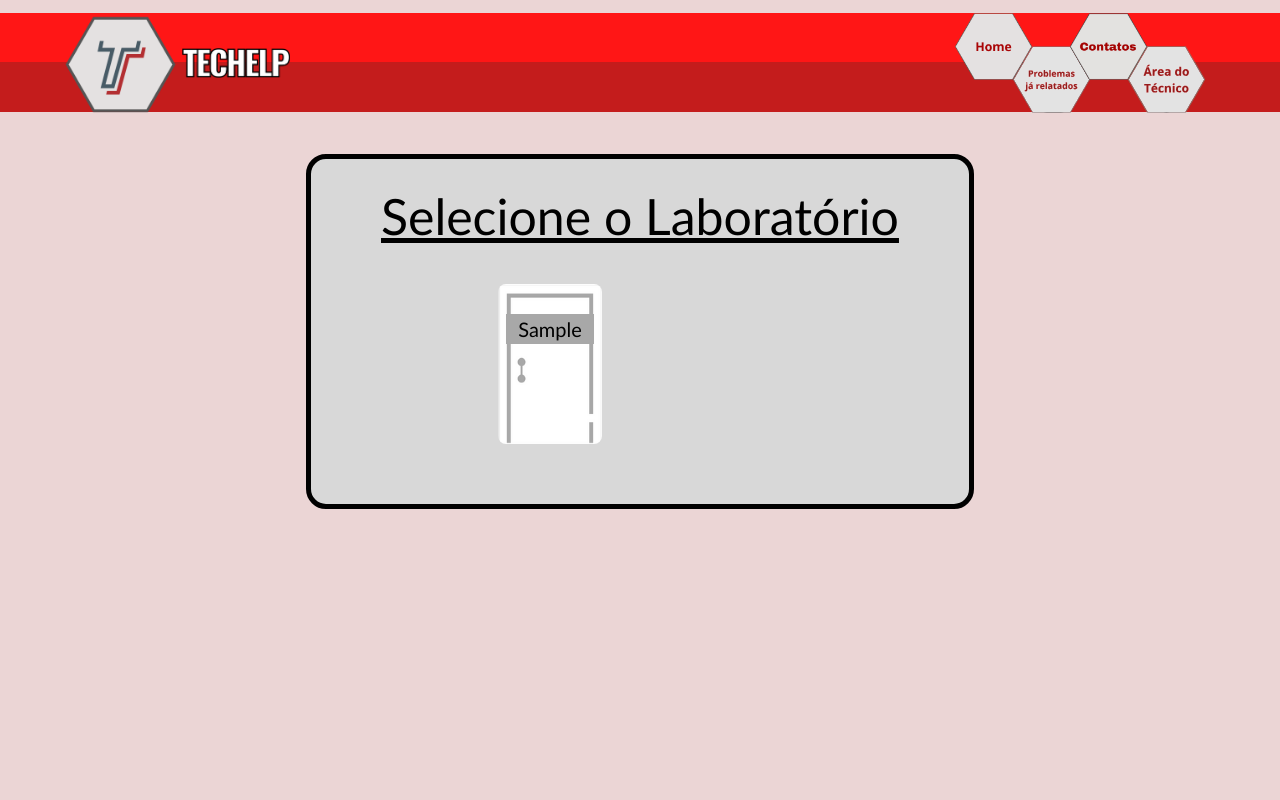
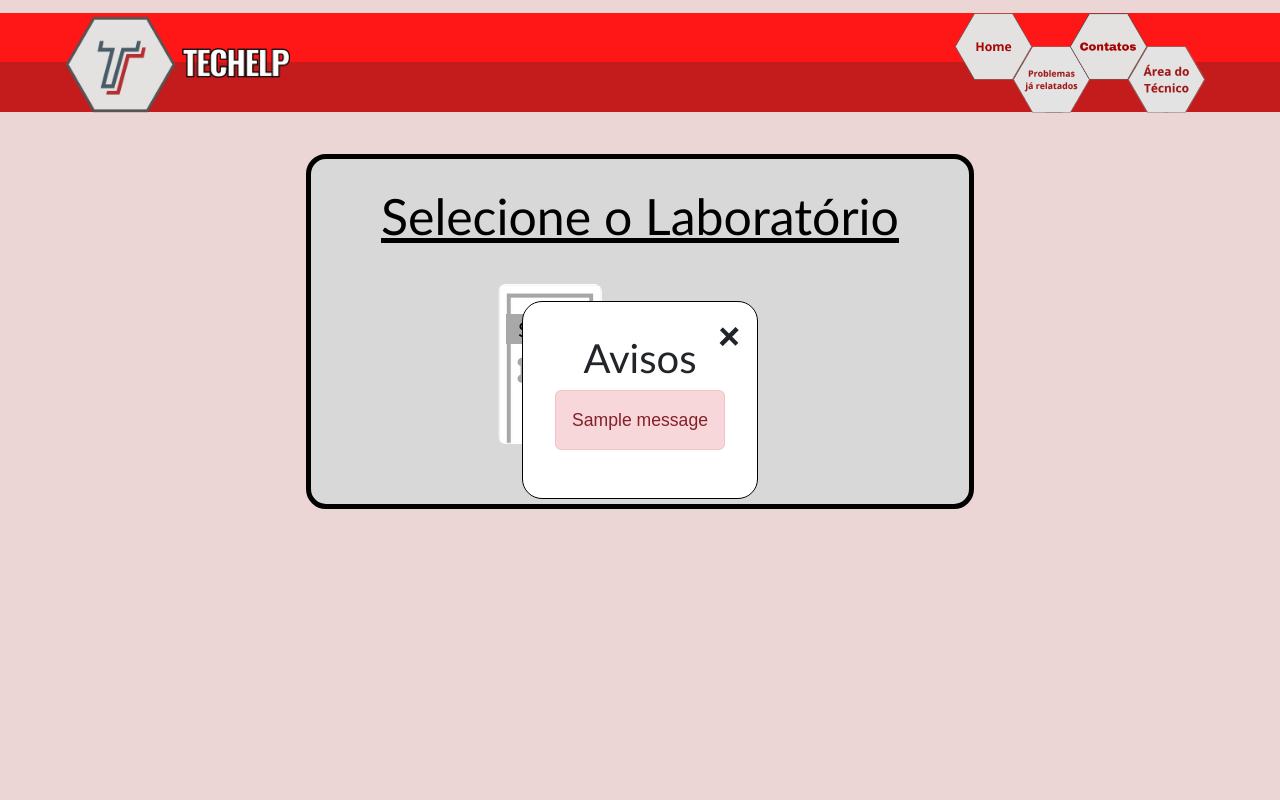
Before and after one commit to BuzzTech-API/API, a Flask app: page /lab in a window 1280 px wide. Run offline with Flask 2, Linux system fonts and the light colour scheme; tables that the repository leaves empty or names only in its code hold one stand-in row (values such as "Sample post"); one stand-in notice (Sample message) is shown; some libraries are stand-ins or nearby versions.

Commit message:
arrumando os pop de mensagens

```diff
--- a/src/app/controllers/conection.py
+++ b/src/app/controllers/conection.py
@@ -1,6 +1,6 @@
 from app import db
 from app.models.model import Chamado, User, Object
-from flask import render_template, redirect, url_for, request
+from flask import render_template, redirect, url_for, request, flash
 from flask_login import login_user
 from datetime import datetime
 import mysql.connector
@@ -32,12 +32,13 @@ def insert(Model, params):
 # Função de deletar de tupla no banco
 def dell(Model, id):
     '''Função de deletar de tupla no banco'''
+    r = Model.query.filter_by(id=id).first()
     if Model == Object:
         comando=f"SELECT Object_id FROM calls WHERE Object_id={id}"
         l = executar_busca(comando)
         if len(l)!=0:
-            return print('existe um chamado registrado')
-    r = Model.query.filter_by(id=id).first()
+            return flash(f'Existe um chamado registrado no computador {r.Object_compname} no laboratório {r.Object_lab}, por isso não foi possível excluir ele')
+
     db.session.delete(r)
     db.session.commit()
     return
@@ -60,8 +61,8 @@ def user_login(email, password):
     user = User.query.filter_by(email=email).first()
 
     if user and user.verify_password(password):
-        print(user.verify_password(password))
         login_user(user)
+        flash('Logado com Sucesso')
         return redirect(url_for('visualizar'))
     return "Usuário não existe"
 
--- a/src/app/controllers/default.py
+++ b/src/app/controllers/default.py
@@ -1,5 +1,5 @@
 from app import app, db
-from flask import render_template, redirect, url_for, request
+from flask import render_template, redirect, url_for, request, flash
 from app.models.model import Chamado, User, Object
 from flask_login import logout_user
 import datetime
@@ -253,14 +253,14 @@ def edited():
                         }
                         insert(Object, params)
 
-                msg = "Sala criada com sucesso"
+                flash("Sala criada com sucesso")
 
             elif (request.form['actiontype'] == "del"):
                 nome = request.form['salalist']
                 lay = Object.query.filter_by(Object_lab=nome).all()
                 for item in lay:
                     dell(Object, item.id)
-                msg = "Deletada com sucesso"
+                flash("Deletada com sucesso")
 
             elif (request.form['actiontype'] == "save"):
                 nome = request.form['salalist']
@@ -273,7 +273,7 @@ def edited():
                 lay = Object.query.filter_by(Object_lab=nome).all()
                 delete_object(elements, lay)
 
-                msg = "Sala modificada com sucesso"
+                flash("Sala modificada com sucesso")
 
             elif (request.form['actiontype'] == "load"):
 
@@ -283,10 +283,10 @@ def edited():
                 for item in lay:
                     elmnts.append(item.Object_div)
 
-                msg = "Sala carregada com sucesso"
+                flash("Sala carregada com sucesso")
 
         except:
-            msg = ("ERRO")
+            flash("ERRO")
 
         finally:
             lay = Object.query.order_by(Object.Object_lab)
@@ -294,7 +294,7 @@ def edited():
             for item in lay:
                 if item.Object_lab not in labs:
                     labs.append(item.Object_lab)
-            return render_template("edit.html", labs=labs, selected=selected, msg=msg, elmnts=elmnts)
+            return render_template("edit.html", labs=labs, selected=selected, elmnts=elmnts)
 
 
 
@@ -333,6 +333,7 @@ def cadastrar_login():
 def login():
     if request.method == 'POST':
         user_login(request.form['email'], request.form['password'])
+
         return redirect(url_for('homepage'))
     return render_template('login.html')
 
@@ -349,4 +350,5 @@ def login():
 @app.route('/logout')
 def logout():
     logout_user()
+    flash('Deslogado com Sucesso')
     return redirect(url_for('homepage'))
--- a/src/app/static/css/styleSP.css
+++ b/src/app/static/css/styleSP.css
@@ -517,7 +517,7 @@ a:active {
 
 /* Funcionamento do modal */
 .bg-modal {
-    background-color: rgba(0, 0, 0, 0.8);
+    background-color: rgba(0, 0, 0, 0);
     width: 100%;
     height: 100%;
     position: absolute;
@@ -540,11 +540,29 @@ a:active {
     display: none;
 }
 
+.modal-content-mensagem {
+    width: fit-content;
+    height: fit-content;
+    background-color: white;
+    text-align: center;
+    padding: 2rem;
+    position: relative;
+    border: 0.1rem solid black;
+    border-radius: 20px;
+    font-family: 'Trebuchet MS', 'Lucida Sans Unicode', 'Lucida Grande', 'Lucida Sans', Arial, sans-serif;
+    z-index: 5;
+}
+
+
 .titulo {
     font-family: 'Trebuchet MS';
     color: rgb(40, 40, 40);
     text-decoration: underline;
     text-align: center;
+}
+.flashes{
+    text-align: center;
+    font-size: 1.1rem;
 }
 
 .lista-botão-A {
--- a/src/app/static/css/styles-home.css
+++ b/src/app/static/css/styles-home.css
@@ -121,6 +121,8 @@
     font-family: 'Trebuchet MS', 'Lucida Sans Unicode', 'Lucida Grande', 'Lucida Sans', Arial, sans-serif;
 }
 
+
+
 .inploginH {
     font-size: 1.75vw;
     margin-bottom: 0vw;
--- a/src/app/templates/base.html
+++ b/src/app/templates/base.html
@@ -61,6 +61,7 @@
         </div>
         {% else %}
         <div class="buttons">
+
             <div class="butao">
                 <a class="butao" href="/"><img class="hexagHM" src="{{url_for('static', filename='img/Home.png')}}"
                         alt="hexagono"></a>
@@ -83,11 +84,32 @@
         </div>
         {% endif %}
     </div>
+
+
     <section>
         {% block content%}
         {% endblock %}
     </section>
+    {% with messages = get_flashed_messages() %}
+            {% if messages %}
 
+            <div class="bg-modal">
+                <div class="modal-content-mensagem">
+                    <div class="close" onclick="fechar()">+</div>
+                    <h1>Avisos</h1>
+                            <ul class="flashes">
+                                {% for message in messages %}
+                                    <li class="alert alert-danger">{{ message }}</li>
+                                {% endfor %}
+                            </ul>
+                </div>
+            </div>
+            <script>
+                document.querySelector('.bg-modal').style.display = 'flex';
+                document.querySelector('.modal-content-mensagem').style.display = 'fit-content'
+            </script>
+        {% endif %}
+    {% endwith %}
     <!-- Modal Técnico -->
     <div class="bg-modal">
         <div class="modal-content-login">
@@ -103,6 +125,23 @@
             </form>
 
         </div>
+        <div class="modal-content-mensagem">
+            <div class="close" onclick="fechar()">+</div>
+            <h1>Avisos</h1>
+
+            {% with messages = get_flashed_messages() %}
+                {% if messages %}
+                <div class="alert alert-danger" style="text-align: center; font-size: 1.1rem;">
+                    <ul class=flashes>
+                        {% for message in messages %}
+                            <li>{{ message }}</li>
+                        {% endfor %}
+                    </ul>
+                </div>
+                {% endif %}
+            {% endwith %}
+
+        </div>
     </div>
 </body>
 
```
